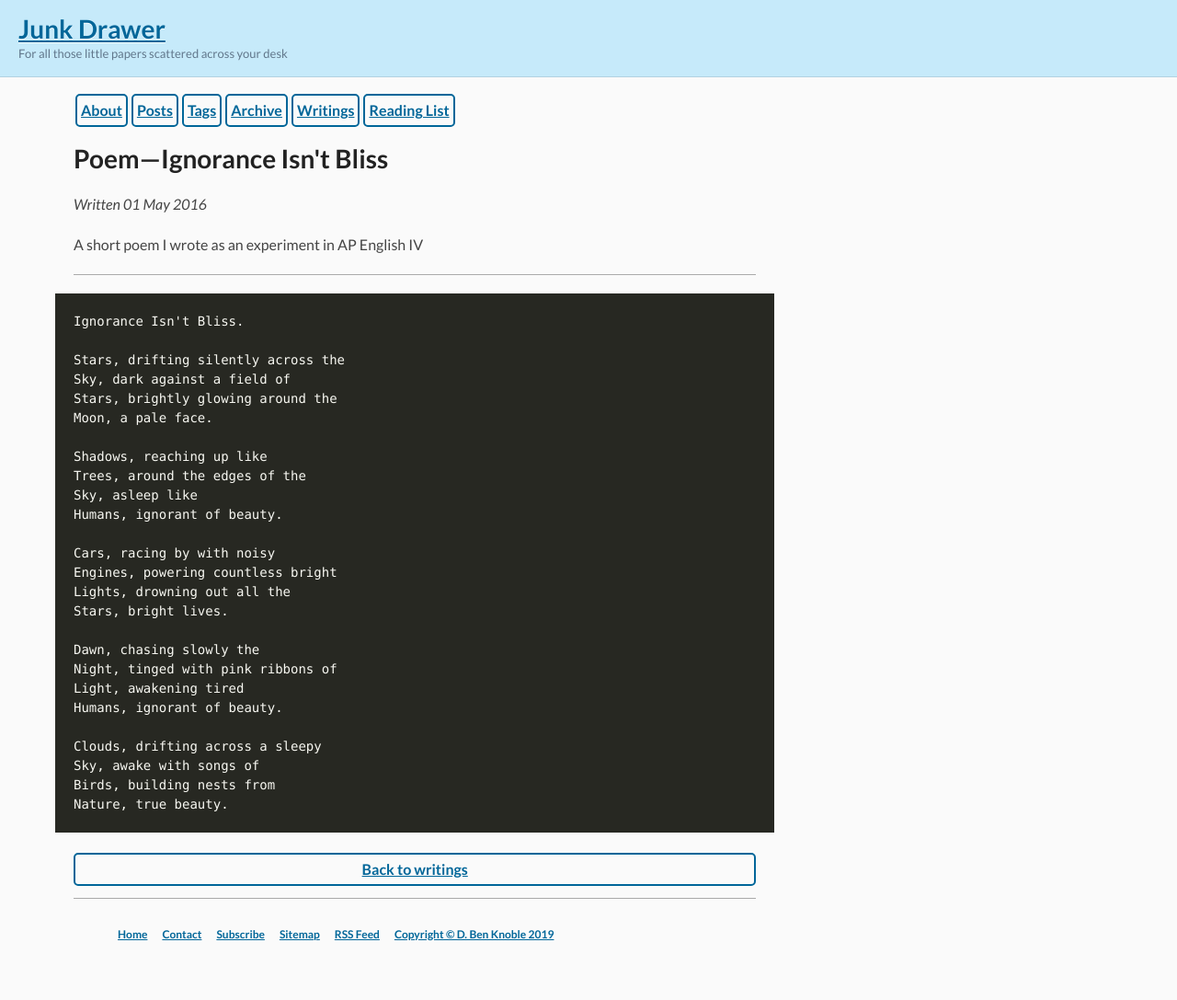
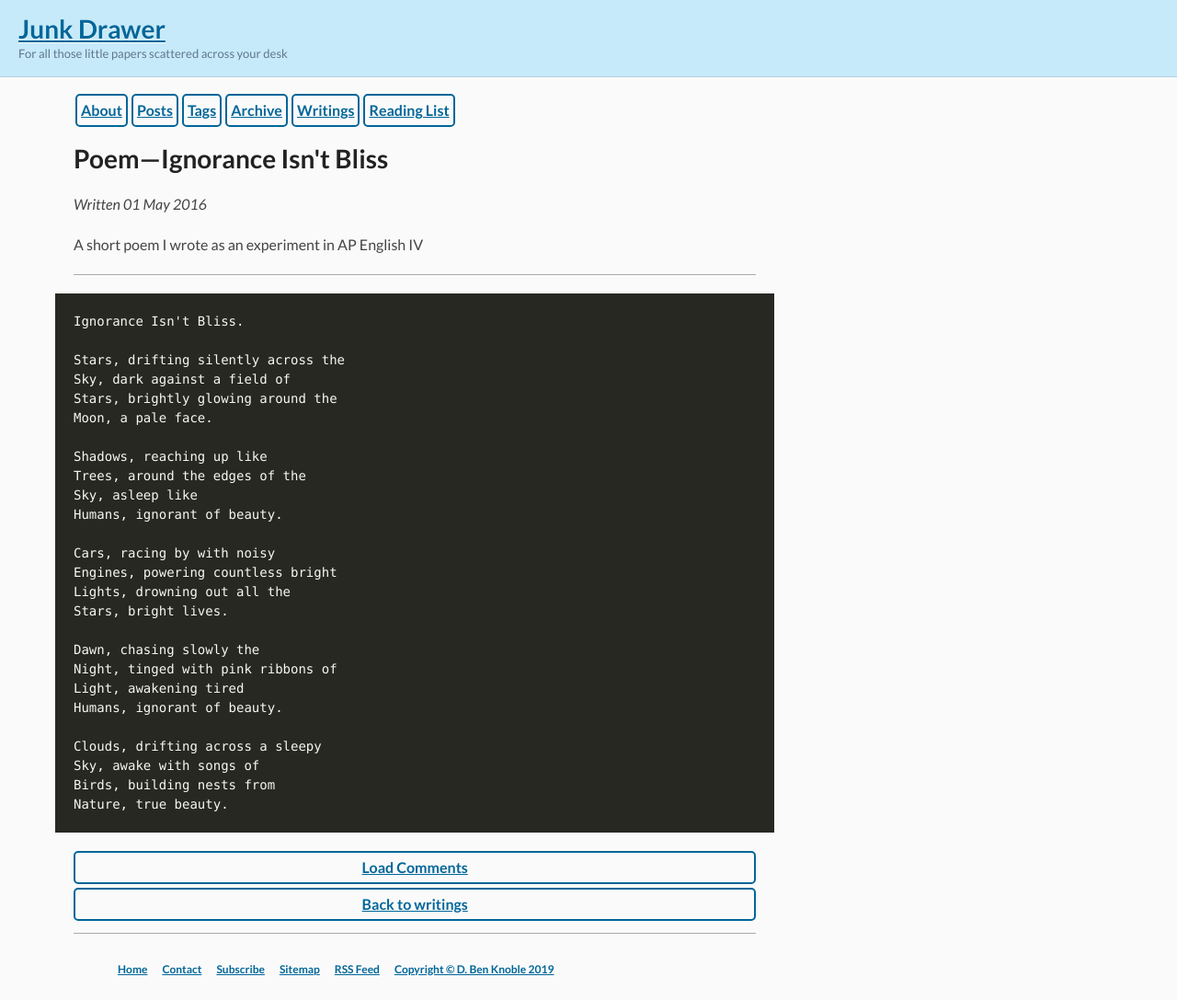
Before and after one commit to benknoble/benknoble.github.io, a Jekyll site: the page built from _writings/bliss.md, in a window 1280 px wide. Shown: the whole page at 92% size. Built offline with Jekyll 4.4.1, drawn with Linux system fonts in a browser that asks for light colours; before the commit the page ends 1049 px from its top, so only the background shows below that.

Commit message:
Add disqus comments

```diff
--- a/_config.yml
+++ b/_config.yml
@@ -5,6 +5,7 @@
 author: benknoble
 
 repository: benknoble/benknoble.github.io
+disqus_shortname: https-benknoble-github-io
 encoding: UTF-8
 kramdown:
   input: GFM
--- /dev/null
+++ b/_includes/disqus.html
@@ -0,0 +1,22 @@
+{% if page.comments != false %}
+<div id="disqus_thread"></div>
+<div class="load-comments" onclick="load_comments(this)">Load Comments</div>
+<script>
+  var disqus_shortname = '{{ site.disqus_shortname }}';
+  var disqus_config = function () {
+    this.page.url = "{{ page.url | prepend: site.url }}";
+    this.page.identifier = "{{ page.id }}";
+  };
+
+  function load_comments(div) {
+    var d = document, s = d.createElement('script');
+    s.type = 'text/javascript';
+    s.async = true;
+    s.src = '//' + disqus_shortname + '.disqus.com/embed.js';
+    s.setAttribute('data-timestamp', +new Date());
+    (d.head || d.body).appendChild(s);
+    div.parentNode.removeChild(div)
+  };
+</script>
+<noscript>Please enable JavaScript to view the <a href="https://disqus.com/?ref_noscript" rel="nofollow">comments powered by Disqus.</a></noscript>
+{% endif %}
--- a/_layouts/post.html
+++ b/_layouts/post.html
@@ -16,6 +16,7 @@
   {% endfor %}
   </h4>
 </div>
+{% include disqus.html %}
 <div id="post-navigation">
   {% if page.previous.url %}
   <span id="previous">
--- a/_layouts/writing.html
+++ b/_layouts/writing.html
@@ -5,6 +5,7 @@
 <div id="writing">
   {{ content }}
 </div>
+{% include disqus.html %}
 <div id="back-to-writings">
   <a href="{% link pages/writings.html %}#{{ page.title | slugify }}">
     Back to writings</a>
--- a/assets/css/styles.scss
+++ b/assets/css/styles.scss
@@ -384,3 +384,20 @@
     box-shadow: 0 1px 0 rgba(12, 13, 14, 0.2), 0 0 0 2px #FFF inset;
     white-space: nowrap
 }
+
+.load-comments {
+  display: block;
+  text-align: center;
+  text-decoration: underline;
+  color: #069;
+  cursor: pointer;
+  font-weight: bold;
+  border-style: solid;
+  border-width: 2px;
+  border-radius: 5px;
+  padding: 4px;
+  &:hover, &:active {
+    background-color: #c6eafa;
+  }
+  margin-bottom: 2px;
+}
```
